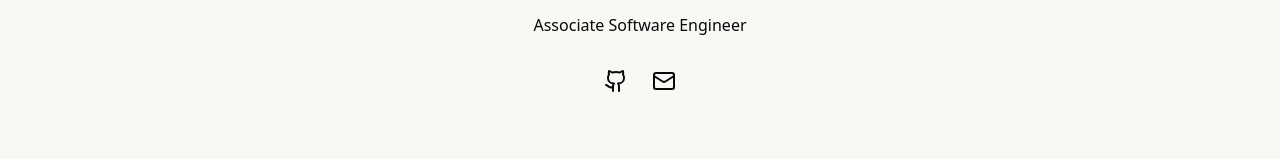
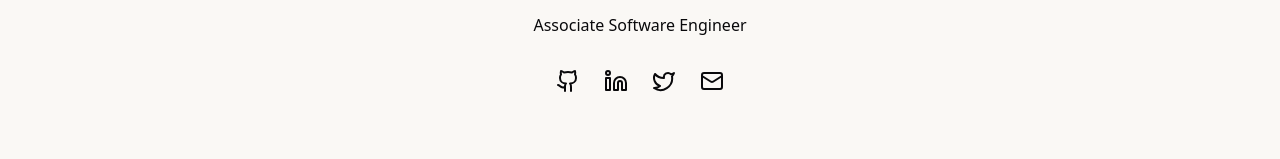
Before and after one commit to Shivam1303/portfolio, a Next.js app: page / in a window 1280 px wide. Shown: the part 5454-5613 px from the top of the page. Built offline with nearby package versions, Linux system fonts and the light colour scheme.

Commit message:
Added links

```diff
--- a/src/components/footer.tsx
+++ b/src/components/footer.tsx
@@ -2,7 +2,7 @@
 
 import { profileData } from "@/data/profile";
 import Link from "next/link";
-import { Github, Mail } from "lucide-react";
+import { Github, Mail, Linkedin, Twitter } from "lucide-react";
 
 export function Footer() {
   const currentYear = new Date().getFullYear();
@@ -29,6 +29,30 @@
               </Link>
             )}
 
+            {profileData.links.linkedin && (
+              <Link
+                href={profileData.links.linkedin}
+                target="_blank"
+                rel="noopener noreferrer"
+                className="text-muted-foreground hover:text-foreground transition-colors"
+                aria-label="LinkedIn"
+              >
+                <Linkedin className="h-6 w-6" />
+              </Link>
+            )}
+
+            {profileData.links.twitter && (
+              <Link
+                href={profileData.links.twitter}
+                target="_blank"
+                rel="noopener noreferrer"
+                className="text-muted-foreground hover:text-foreground transition-colors"
+                aria-label="Twitter"
+              >
+                <Twitter className="h-6 w-6" />
+              </Link>
+            )}
+
             <Link
               href={`mailto:${profileData.email}`}
               className="text-muted-foreground hover:text-foreground transition-colors"
--- a/src/data/profile.ts
+++ b/src/data/profile.ts
@@ -5,6 +5,8 @@
   links: {
     github: "https://github.com/Shivam1303",
     npm: "https://www.npmjs.com/~sliderzz",
+    linkedin: "https://www.linkedin.com/in/shivam-trivedi-io/",
+    twitter: "https://twitter.com/shivam_trivedi_",
   },
   about: [
     "I'm a software engineer who loves building fast, scalable, and user-friendly applications. Whether it's crafting sleek UIs, optimizing backend performance, or creating reusable component libraries, I thrive on solving real-world problems with code. Passionate about modern JavaScript frameworks and .NET technologies, I'm always experimenting with new tools and ideas.",
```
Lines whose indentation alone changed are shown as unchanged.
